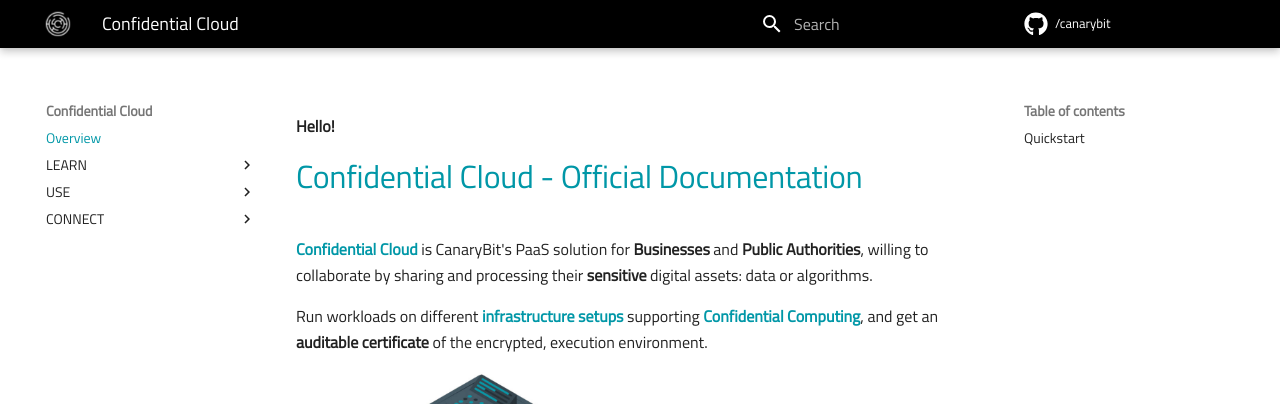
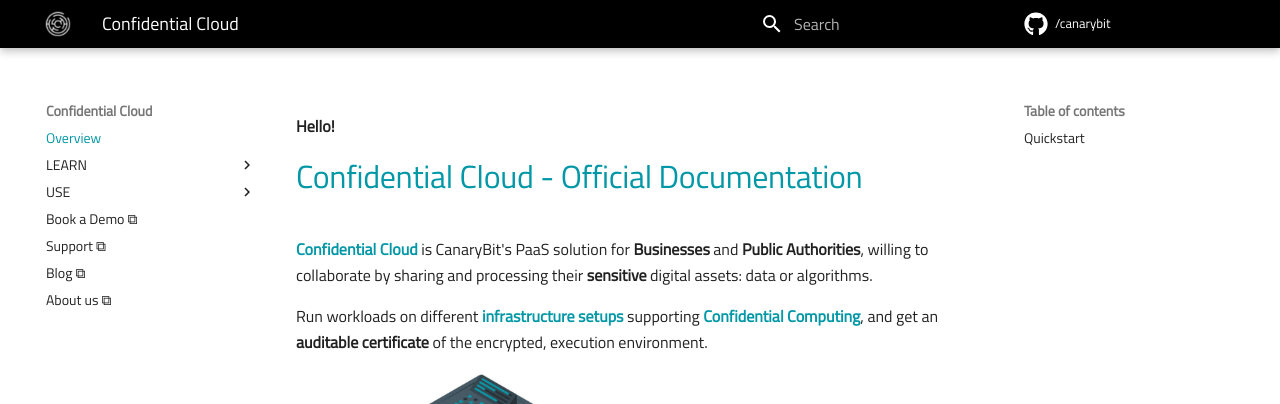
Before and after one commit to canarybit/cc-docs, an MkDocs documentation site: the page built from docs/index.md, in a window 1280 px wide. Shown: the top 404 px of the page. Built offline with MkDocs 1.6.1 and Material for MkDocs 9.7.7, drawn with Linux system fonts in a browser that asks for light colours; some of the changed lines change nothing that is shown.

Commit message:
Adds content

```diff
--- a/mkdocs.yml
+++ b/mkdocs.yml
@@ -81,8 +81,7 @@
       - 'Confidential VMs (cVMs)' : []
       - 'Confidential Containers (Co2)': []
 
-  - CONNECT:
-    - 'Book a Demo ⧉': https://www.canarybit.eu/book-a-demo/" target="_blank
-    - 'Support ⧉': https://canarybit.eu" target="_blank
-    - 'Blog ⧉': https://canarybit.eu/blog" target="_blank
-    - 'About us ⧉': https://www.canarybit.eu/team" target="_blank
+  - 'Book a Demo ⧉': https://www.canarybit.eu/book-a-demo/" target="_blank
+  - 'Support ⧉': https://canarybit.eu" target="_blank
+  - 'Blog ⧉': https://canarybit.eu/blog" target="_blank
+  - 'About us ⧉': https://www.canarybit.eu/team" target="_blank
```
